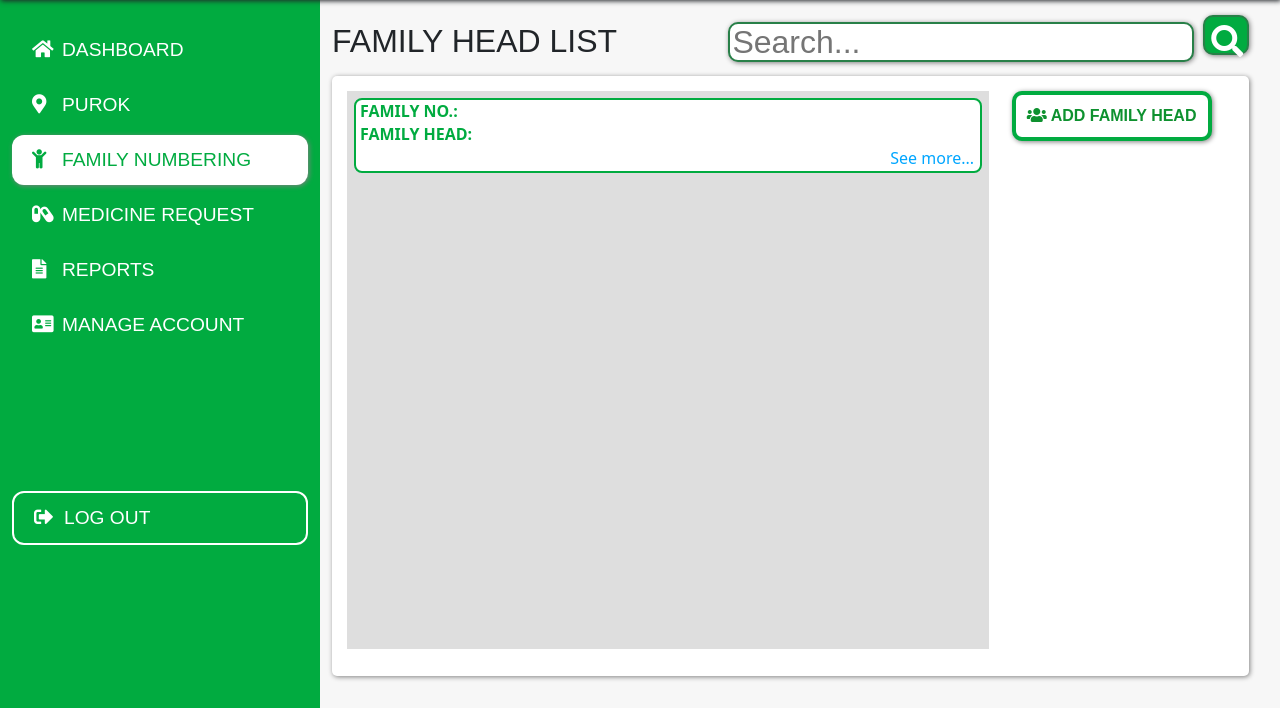
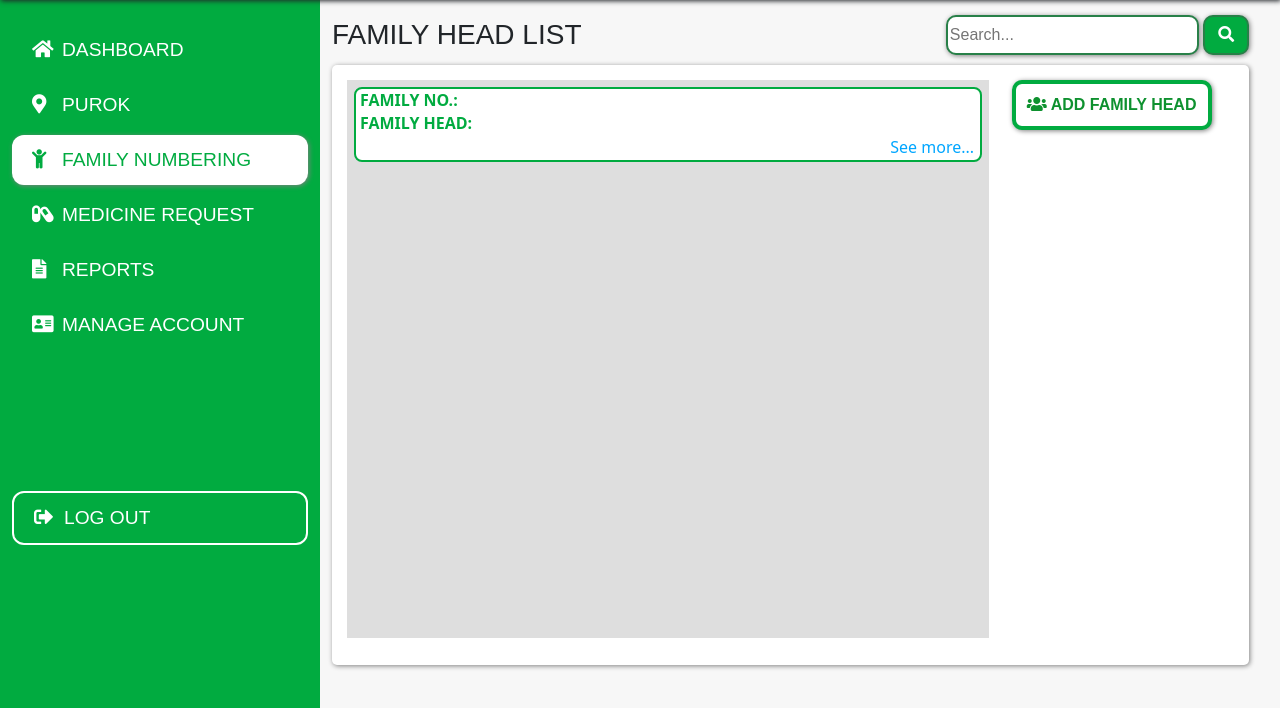
Before and after one commit to johnkenneth24/bmhms-capstone-project, a PHP site: page /fam_numbering.php in a window 1280 px wide. Shown: the part 75-783 px from the top of the page. Run offline with PHP 8.4, Linux system fonts and the light colour scheme.

Commit message:
done aligning syntax

```diff
--- a/dashboard_style.css
+++ b/dashboard_style.css
@@ -181,7 +181,6 @@ body {
   width: 98%;
   top: 15px;
   font-weight: 500;
-  font-size: 2rem;
   font-family: sans-serif;
 }
 
--- a/fam_numbering.php
+++ b/fam_numbering.php
@@ -46,7 +46,7 @@
 
       <div class="col-md-9 content">
         <div class="d-flex flex-row justify-content-between align-items-center dbres-profile ">
-          <p class="mb-0">FAMILY HEAD LIST</p>
+          <h3 class="mb-0">FAMILY HEAD LIST</h3>
           <form class="dbres-search">
             <input class="dbres-input" placeholder="Search...">
             <button class="dbres-searchbtn" type="submit"><i class="fas fa-search"></i></button>
```
Also changed, not shown: purok.php (+1 -35 lines).
